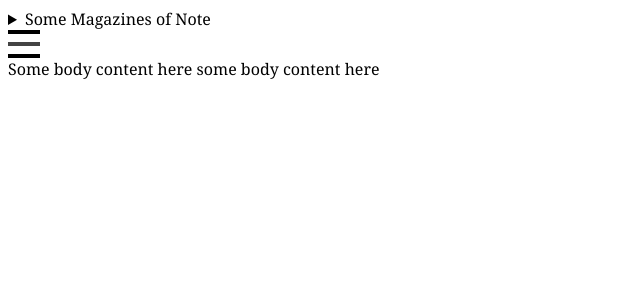
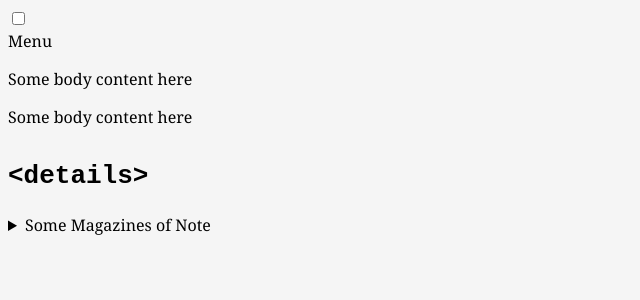
Before and after one commit to gtjames/gtjames.github.io, a Jekyll site: the page built from index.html, in a window 1280 px wide. Shown: the top 300 px of the page, without its empty margins (0-640 px from the left). Built offline with Jekyll 4.4.1, drawn with Linux system fonts in a browser that asks for light colours.

Commit message:
[UPDATE] Styles

```diff
--- a/_layouts/default.html
+++ b/_layouts/default.html
@@ -4,7 +4,7 @@
   <meta charset="utf-8">
   <title>{{ site.name }}</title>
   <meta name="viewport" content="width=device-width, initial-scale=1" />
-  <link rel="stylesheet" type="text/css" href="{{ site.github.url }}/assets/styles/main.css">
+  <link rel="stylesheet" type="text/css" href="{{ site.github.url }}/assets/styles/test.css">
 </head>
 <body>
 
--- a/assets/styles/main.scss
+++ b/assets/styles/main.scss
@@ -59,11 +59,14 @@
         }
         nav {
           &#offcanvas-menu {
+            /* fade out canvas when showing off canvas menu */
             /* nav state when corresponding checkbox is checked */
             @include transform(translate3d(0, 0, 0));
             visibility: visible; /* this is for browsers that don't support CSS3 translate3d in showing the menu */
             @include transition-delay(0s); /* No delay for applying "visibility:visible" property when menu is going from "closed" to "open" */
-            ul { /* nav state when corresponding checkbox is checked */
+            ul {
+              /* show menu items when off canvas menu is open */
+              /* nav state when corresponding checkbox is checked */
               margin-top: 100px;
               opacity: 1;
             }
--- /dev/null
+++ b/assets/styles/test.scss
@@ -0,0 +1,67 @@
+---
+---
+@import "variables";
+@import "mixins";
+
+body {
+  background-color: $background-color;
+  font-color: $text-color;
+  font-family: $text-font;
+}
+
+%show-menu {
+  font-size: 1.5em;
+  display: inline;
+  background-color: $secondary-background-color;
+  padding: 1em;
+  margin-left: -7px;
+  height: 1em;
+  width: 1em;
+}
+
+%hide-menu {
+  display: none;
+}
+
+.open-menu {
+  @extend %show-menu;
+}
+
+.close-menu {
+  @extend %hide-menu;
+}
+
+nav {
+  width: 0;
+  overflow: hidden;
+  position: fixed;
+  top: 0;
+  left: 0;
+  height: 100%;
+  transition: width 0.3s ease;
+  background-color: $secondary-background-color;
+  a {
+    display: block;
+  }
+  &:target {
+    width: 20%;
+    + header {
+      width: 80%;
+      .open-menu {
+        @extend %hide-menu;
+      }
+      .close-menu {
+        @extend %show-menu;
+      }
+    }
+  }
+}
+
+header {
+  width: 100%;
+  float: right;
+  transition: width 0.3s ease;
+  a {
+    text-decoration: none;
+  }
+}
--- a/index.html
+++ b/index.html
@@ -1,15 +1,6 @@
 ---
 ---
-<details>
-  <summary>Some Magazines of Note</summary>
-  <ul>
-    <li><cite>Bird Watchers Digest</cite></li>
-    <li><cite>Rowers Weekly</cite></li>
-    <li><cite>Fishing Monthly</cite></li>
-  </ul>
-</details>
-
-<input type="checkbox" id="togglebox" />
+<input type="checkbox" id="togglebox"/>
 
 <div class="overlay"><label for="togglebox"></label></div>
 
@@ -23,6 +14,16 @@
 
 <div id="contentarea">
   <label for="togglebox" id="navtoggler">Menu</label>
-  Some body content here
-  some body content here
+  <p>Some body content here</p>
+  <p>Some body content here</p>
 </div>
+
+<h1><code>&lt;details&gt;</code></h1>
+<details>
+  <summary>Some Magazines of Note</summary>
+  <ul>
+    <li><cite>Bird Watchers Digest</cite></li>
+    <li><cite>Rowers Weekly</cite></li>
+    <li><cite>Fishing Monthly</cite></li>
+  </ul>
+</details>
```
Also changed, not shown: index2.html (added, +25 -0 lines).
